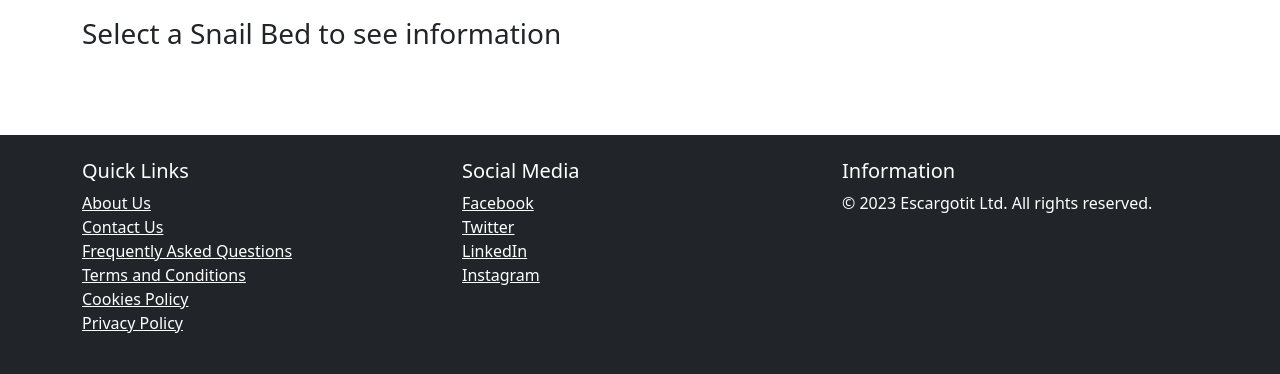
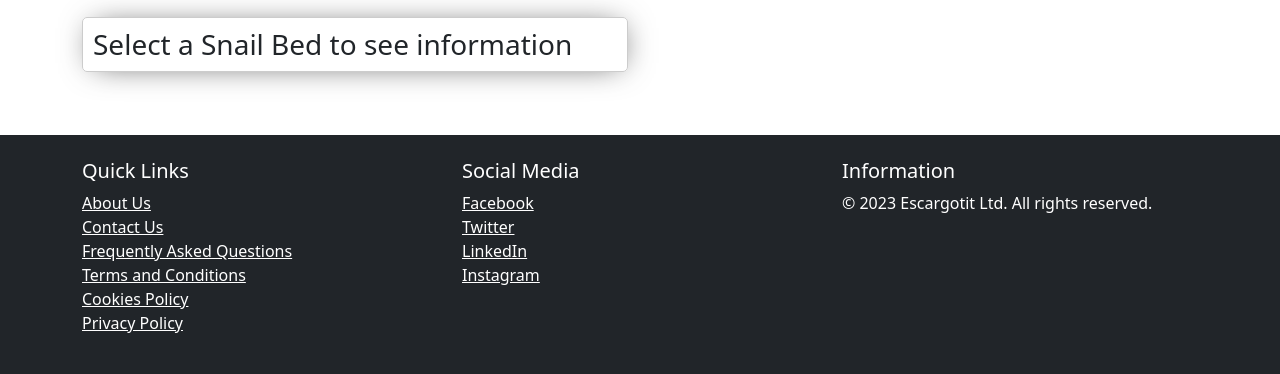
Before and after one commit to KlimentPaskalev27/Escargotit, a Django app: page /dashboard/ in a window 1280 px wide. Shown: the part 297-671 px from the top of the page. Run offline with Django 4.2, Linux system fonts and the light colour scheme; a user stored in the database is signed in; data comes from the database, SQL or seed files in the repository; some libraries are stand-ins or nearby versions.

Commit message:
Sticky SnailBed Data box on dashboard

```diff
--- a/escargotit/templates/dashboard.html
+++ b/escargotit/templates/dashboard.html
@@ -42,7 +42,7 @@
 
 
             <!-- Container to display selected snail bed data stats -->
-            <h3>Select a Snail Bed to see information</h3>
+            <h3 id="selected-box-data-title">Select a Snail Bed to see information</h3>
             <div id="selected-box-data" style="display: none;">
                 <div id="box-name"></div>
                 <div id="box-employee"></div>
@@ -177,6 +177,7 @@
 
 
 <style>
+
     .main.container{
         min-height: 20rem;
     }
@@ -189,6 +190,28 @@
         display: flex;
         flex-wrap: wrap;
         border-radius: 5%;
+    }
+
+    /*  make the snail box data container become sticky on scroll */
+    #selected-box-data-title,
+    #selected-box-data {
+        position: sticky;
+        padding: 10px;
+        border: 1px solid #ccc;
+        border-radius: 5px;
+        z-index: 1; /* Ensure the sticky element is on top of other content */
+        -webkit-box-shadow: 2px 1px 32px -10px rgba(0,0,0,0.75);
+        -moz-box-shadow: 2px 1px 32px -10px rgba(0,0,0,0.75);
+        box-shadow: 2px 1px 32px -10px rgba(0,0,0,0.75);
+    }
+
+    #selected-box-data-title {
+        top: 1rem;
+    }
+
+    #selected-box-data {
+        top: 5rem;
+        margin-bottom: 1rem;
     }
 
     .snail-box {
```
